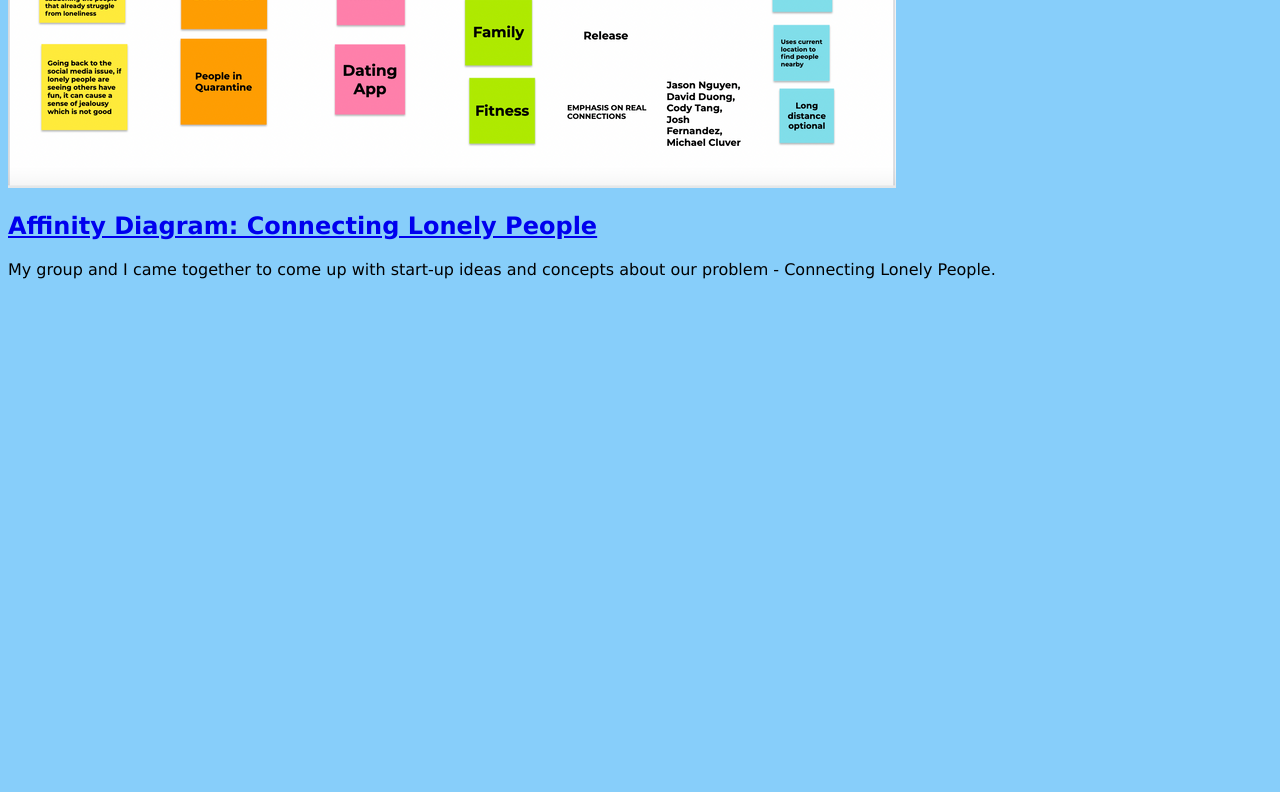
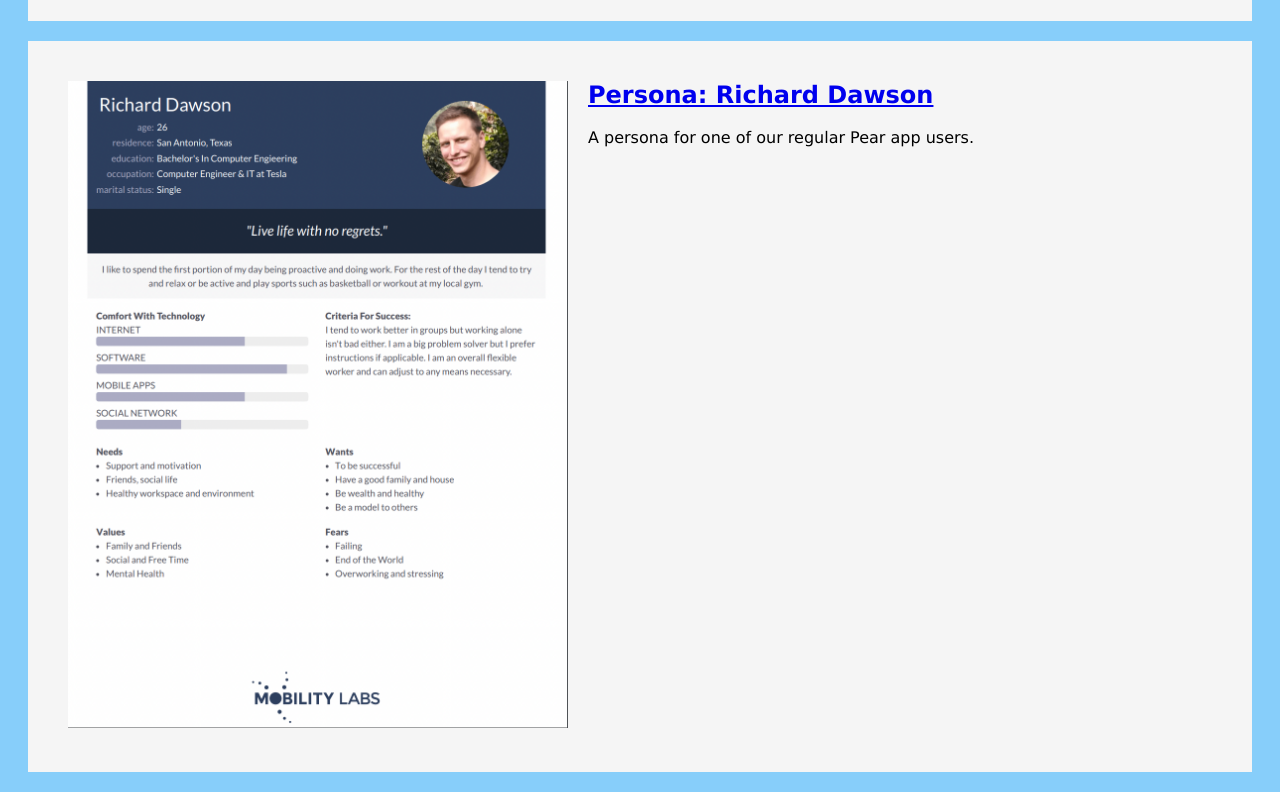
Before and after one commit to joshua-fernandez/joshua-fernandez.github.io, a plain HTML site: page index.html in a window 1280 px wide. Shown: the part 1019-1811 px from the top of the page. Before the commit the page ends 1314 px from the top, so only its background shows below. Drawn offline with Linux system fonts and the light colour scheme.

Commit message:
Add files via upload

```diff
--- a/index.html
+++ b/index.html
@@ -28,5 +28,16 @@
                 </p>
             </section>
         </section>
+
+        <!-- Persona Assignment -->
+        <section class="assignment">
+            <a href="Files/Persona.pdf"><img src="Images/Persona.png"></a>
+            <section class="ass-details">
+                <a href="Files/Persona.pdf"><h2>Persona: Richard Dawson</h2></a>
+                <p>
+                    A persona for one of our regular Pear app users.
+                </p>
+            </section>
+        </section>
     </body>
 </html>
--- a/styles.css
+++ b/styles.css
@@ -3,7 +3,19 @@ body {
     font-family:Verdana, Geneva, Tahoma, sans-serif
 }
 
+.assignment {
+    display:flex;
+    padding: 20px;
+    margin: 20px;
+    background:whitesmoke;
+}
+
+.assignment img{
+    width: 500px;
+    padding: 20px;
+}
+
 h1 {
-color: darkolivegreen;
+color: darkslateblue;
 text-align:center;
 }
```
Also changed, not shown: Images/Persona.png (added), 1 other file.
